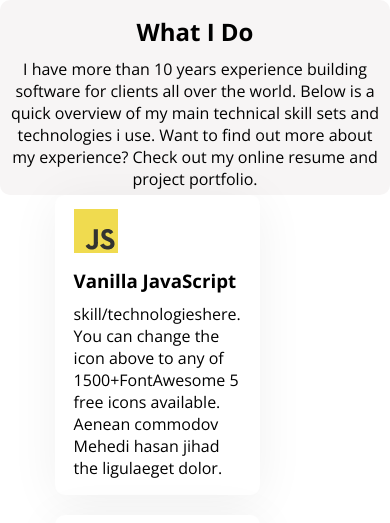
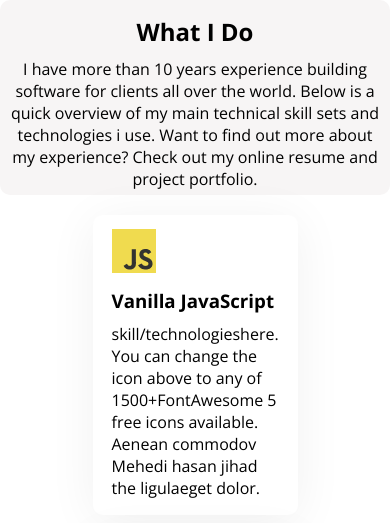
Before and after one commit to mhedi-hasan/developer-portfolio, a plain HTML site: page index.html in a window 390 px wide. Shown: the top 523 px of the page. Drawn offline with nearby package versions, Linux system fonts and the light colour scheme.

Commit message:
added new contentS

```diff
--- a/index.html
+++ b/index.html
@@ -90,7 +90,7 @@
                 </div>
             </div>
             <!-- Technical Skill -->
-            <section class="hide">
+            <section>
                 <h1 class="resume-title">A summary of My Resume</h1>
 
                 <div class="resume-section">
--- a/style.css
+++ b/style.css
@@ -267,9 +267,11 @@ nav li{
      /* respossiv */
     /* mobile devices */
 @media screen and (max-width:576px) {
-    .skill-container {
-        display: grid;
+    .skill-container,.resume-section {
         flex-direction: column;
+        justify-content: center;
+        align-items: center;
+        margin-top: 20px;
     }
     .herosec1{
         margin: 0px;
```
